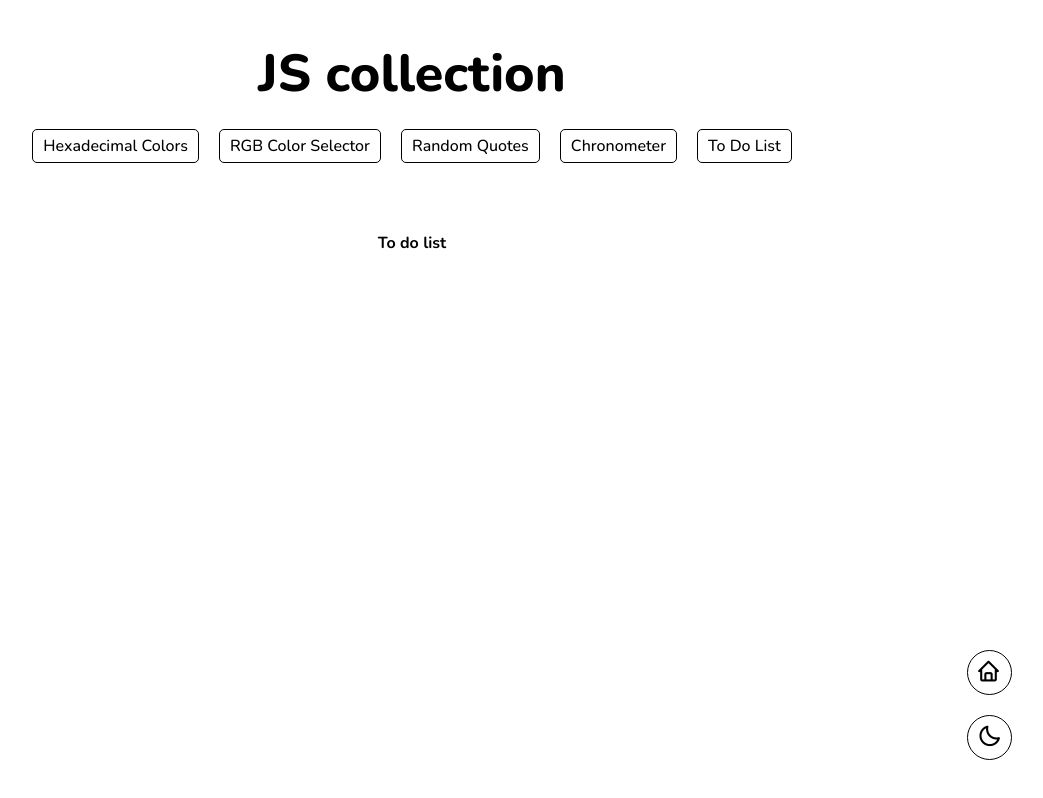
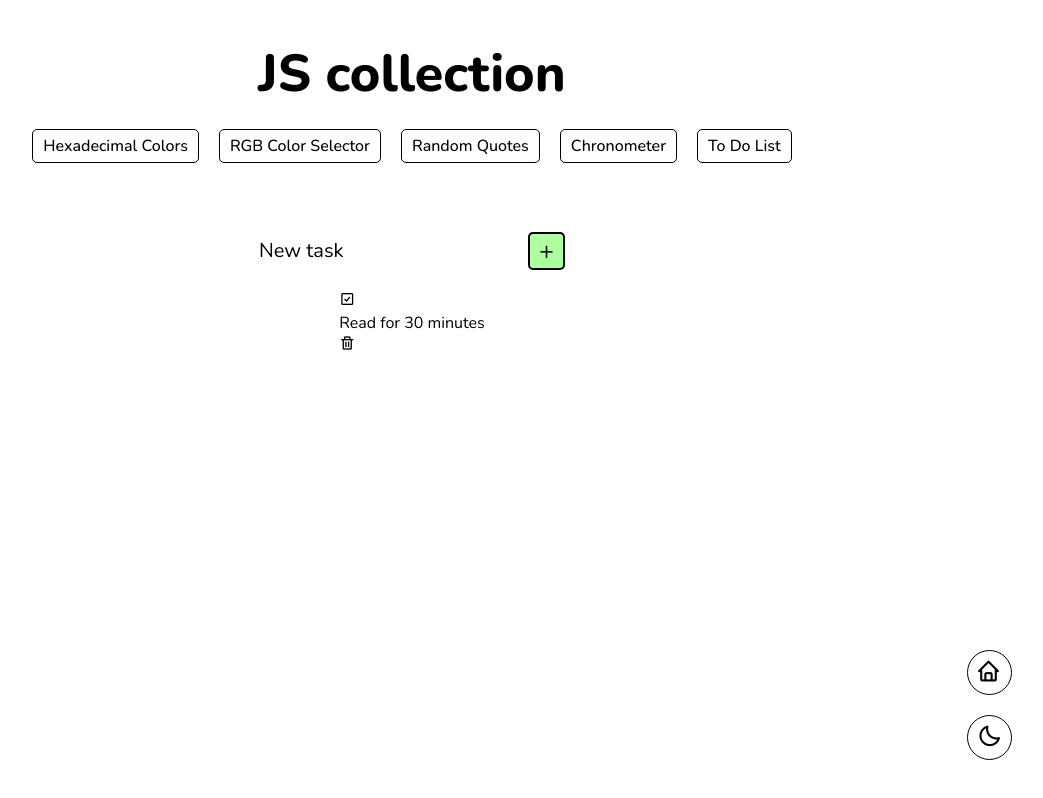
Before and after one commit to FatimaGR/JS-collection, a plain HTML site: page pages/to-do-list.html in a window 1280 px wide. Shown: the whole page, without its empty margins (228-1271 px from the left). Drawn offline with nearby package versions, Linux system fonts and the light colour scheme.

Commit message:
Added advance of To do list styles

```diff
--- a/pages/to-do-list.html
+++ b/pages/to-do-list.html
@@ -4,6 +4,7 @@
   <meta charset="UTF-8">
   <meta name="viewport" content="width=device-width, initial-scale=1.0">
   <link href='https://unpkg.com/boxicons@2.1.4/css/boxicons.min.css' rel='stylesheet'>
+  <link rel="stylesheet" href="/styles/to-do-list.css">
   <link rel="stylesheet" href="../styles.css">
   <title>To do list</title>
 </head>
@@ -29,7 +30,19 @@
     </button>
   </div>
   <main>
-    <h2>To do list</h2>
+    <div class="container">
+      <div class="new-task">
+        <input id="new-task" type="text" placeholder="New task">
+        <button id="button">+</button>
+      </div>
+      <div class="list">
+        <div class="task">
+          <i class='bx bx-check-square'></i>
+          <p>Read for 30 minutes</p>
+          <i class='bx bx-trash' ></i>
+        </div>
+      </div>
+    </div>
   </main>
 </body>
 <script src="../main.js"></script>
--- /dev/null
+++ b/styles/to-do-list.css
@@ -0,0 +1,30 @@
+.container{
+  width: 340px;
+  display: flex;
+  flex-direction: column;
+  align-items: center;
+  gap: 20px;
+}
+.new-task{
+  width: 90%;
+  display: flex;
+  justify-content: space-between;
+}
+.new-task input{
+  background: none;
+  border: none;
+  color: #000;
+  outline: none;
+  font-size: 20px;
+}
+.new-task input::placeholder{
+  color: #000;
+}
+.new-task button{
+  width: 37px;
+  font-size: 25px;
+  background-color: #ADFFA0;
+  border: solid 2px #000;
+  border-radius: 5px;
+  cursor: pointer;
+}
```
